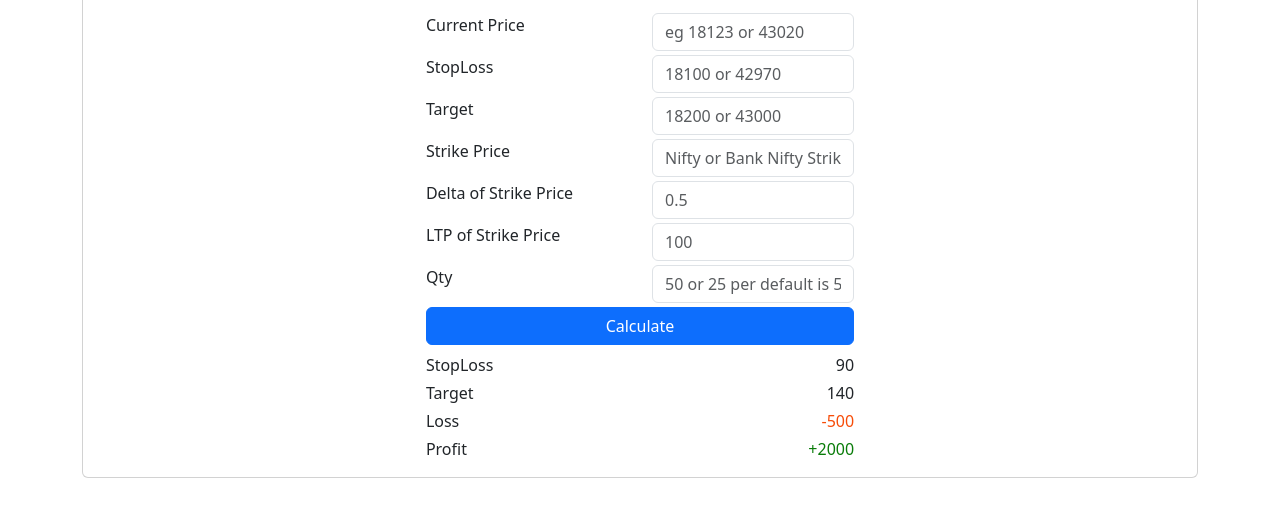
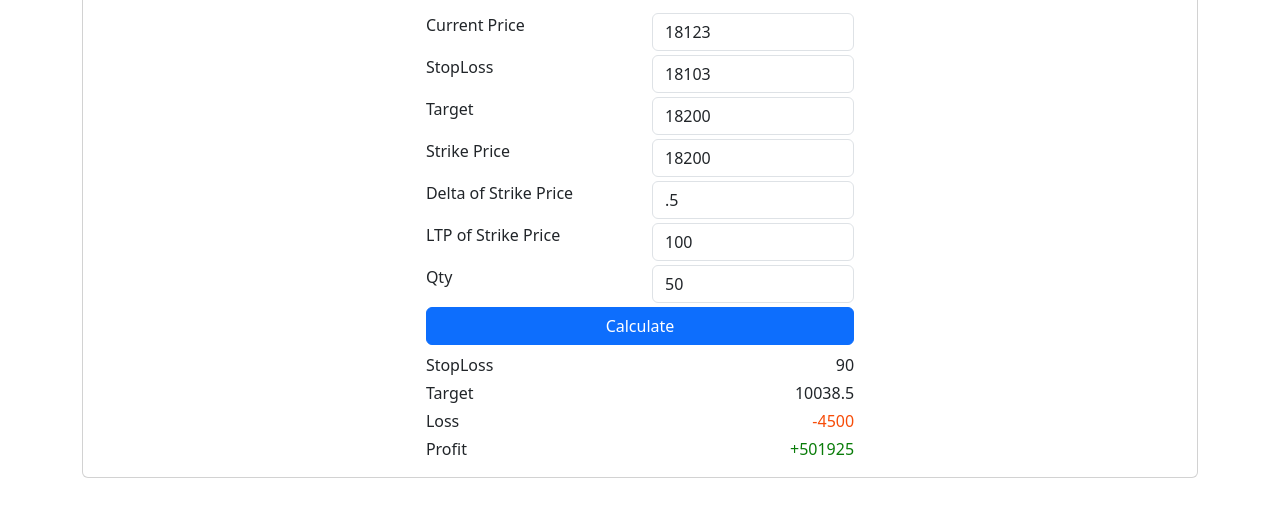
Before and after one commit to darklotus-games/trade-calc, a plain HTML site: page main.html in a window 1280 px wide. Both pictures are taken after a click on the button "Calculate". Shown: the part 72-588 px from the top of the page. Drawn offline with nearby package versions, Linux system fonts and the light colour scheme.

Commit message:
Update main.html

```diff
--- a/main.html
+++ b/main.html
@@ -19,83 +19,94 @@
             <div class="mx-auto">
                 <div class="mb-1 row">
                     <div class="col-6">Current Price</div>
-                    <div class="col-6"><input id="cp" type="text" class="col-sm-5 form-control" placeholder="eg 18123 or 43020"
-                            aria-label="eg 18120 or 43020"></div>
+                    <div class="col-6"><input id="cp" value="18123" type="number" class="col-sm-5 form-control"
+                            placeholder="eg 18123 or 43020" aria-label="eg 18120 or 43020"></div>
                 </div>
                 <div class="mb-1 row">
                     <div class="col-6">StopLoss</div>
-                    <div class="col-6"><input id="sl" type="text" class="col-sm-5 form-control" placeholder="18100 or 42970"
-                            aria-label="18100 or 42970"></div>
+                    <div class="col-6"><input id="sl" value="18103" type="number" class="col-sm-5 form-control"
+                            placeholder="18100 or 42970" aria-label="18100 or 42970"></div>
                 </div>
                 <div class="mb-1 row">
                     <div class="col-6">Target</div>
-                    <div class="col-6"><input id="target" type="text" class="col-sm-5 form-control" placeholder="18200 or 43000"
-                            aria-label="18200 or 43000"></div>
+                    <div class="col-6"><input id="tgt" value="18200" type="number" class="col-sm-5 form-control"
+                            placeholder="18200 or 43000" aria-label="18200 or 43000"></div>
                 </div>
                 <div class="mb-1 row">
                     <div class="col-6">Strike Price</div>
-                    <div class="col-6"><input id="strikePrice" type="text" class="col-sm-5 form-control"
+                    <div class="col-6"><input id="sp" value="18200" type="number" class="col-sm-5 form-control"
                             placeholder="Nifty or Bank Nifty Strike" aria-label="Nifty or Bank Nifty Strike"></div>
                 </div>
 
                 <div class="mb-1 row">
                     <div class="col-6">Delta of Strike Price</div>
-                    <div class="col-6"><input id="delta" type="text" class="col-sm-5 form-control"
+                    <div class="col-6"><input id="delta" value=".5" type="number" class="col-sm-5 form-control"
                             placeholder="0.5" aria-label="less than 1 eg .5"></div>
                 </div>
 
                 <div class="mb-1 row">
                     <div class="col-6">LTP of Strike Price</div>
-                    <div class="col-6"><input id="ltp" type="text" class="col-sm-5 form-control"
+                    <div class="col-6"><input id="ltp" value="100" type="number" class="col-sm-5 form-control"
                             placeholder="100" aria-label="less than 1 eg .5"></div>
                 </div>
                 <div class="mb-1 row">
                     <div class="col-6">Qty</div>
-                    <div class="col-6"><input id="qty" type="text" class="col-sm-5 form-control"
+                    <div class="col-6"><input id="qty" value="50" type="number" class="col-sm-5 form-control"
                             placeholder="50 or 25 per default is 50" aria-label="less than 1 eg .5"></div>
                 </div>
-                <button class="btn btn-primary col-12 mb-2" onclick="showMessage()">Calculate</button>
+                <button class="btn btn-primary col-12 mb-2" onclick="Calculate()">Calculate</button>
                 <div class="mb-1 row">
                     <div class="col-6">StopLoss</div>
-                    <div class="col-6 text-end"><div id="stoploss">90</div></div>
+                    <div class="col-6 text-end">
+                        <div id="stoploss">90</div>
+                    </div>
                 </div>
                 <div class="mb-1 row">
                     <div class="col-6">Target</div>
-                    <div class="col-6 text-end"><div id="targetPrice">140</div></div>
+                    <div class="col-6 text-end">
+                        <div id="target">140</div>
+                    </div>
                 </div>
                 <div class="mb-1 row">
                     <div class="col-6">Loss</div>
-                    <div class="col-6 text-end"><div id="loss" style="color: #f74c08;">-500</div></div>
+                    <div class="col-6 text-end">
+                        <div id="loss" style="color: #f74c08;">-500</div>
+                    </div>
                 </div>
                 <div class="mb-3 row">
                     <div class="col-6">Profit</div>
-                    <div class="col-6 text-end"><div id="profit" style="color: #097c09;">+2000</div></div>
+                    <div class="col-6 text-end">
+                        <div id="profit" style="color: #097c09;">+2000</div>
+                    </div>
                 </div>
             </div>
         </div>
     </div>
     <script>
-        var getValue = (id) => {document.getElementById("id").value};
-        var currentPrice = getValue("cp");
-        var sl = getValue("sl");
-        var target = getValue("target");
-        var strikePrice = getValue("strikePrice");
-        var ltp = getValue("ltp");
-        var qty = getValue("qty");
-        // var stoploss = stoplossgetValue("stoploss");
-        // var targetPrice = getValue("targetPrice");
-        // var loss = getValue("loss");
-        // var profit = getValue("profit");
+        var cp = document.getElementById("cp").value; // currentPrice
+        var sl = document.getElementById("sl").value; //stoploss
+        var tgt = document.getElementById("tgt").value;//target
+        var sp = document.getElementById("sp").value; //strikePrice
+        var ltp = document.getElementById("ltp").value; // lasst traded price of option
+        var qty = document.getElementById("qty").value; // qty want to buy
+        var delta = document.getElementById("delta").value;// delta of strike price from sensibull
 
 
-        function showMessage(){
-            console.log(currentPrice);
+        function Calculate() {
+            console.log(cp);
             console.log(sl);
-            console.log(target);
-            console.log(strikePrice);
-            console.log(ltp);
-            console.log(qty);
-            console.log(stoploss);
+            console.log(tgt);
+
+            stoploss = ltp - Math.abs((cp - sl) * delta);
+            target = ltp + Math.abs((tgt - cp) * delta)
+            loss = stoploss * qty;
+            profit = target * qty;
+
+            document.getElementById("stoploss").innerText = stoploss;
+            document.getElementById("target").innerText = target;
+            document.getElementById("loss").innerText = "-" + loss;
+            document.getElementById("profit").innerText = "+" + profit;
+
 
         }
     </script>
```
